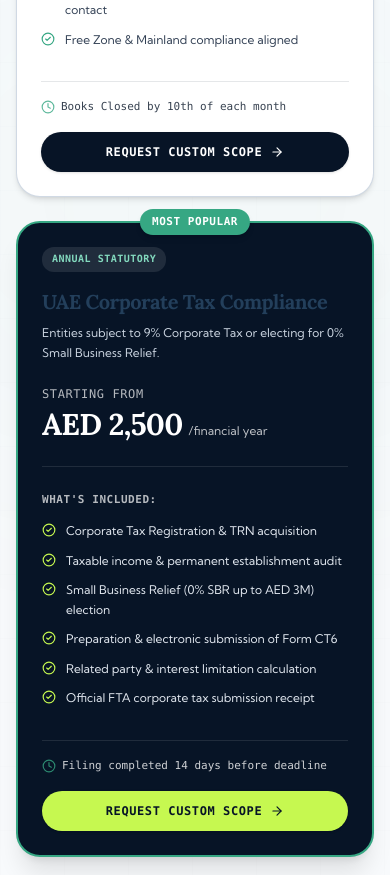
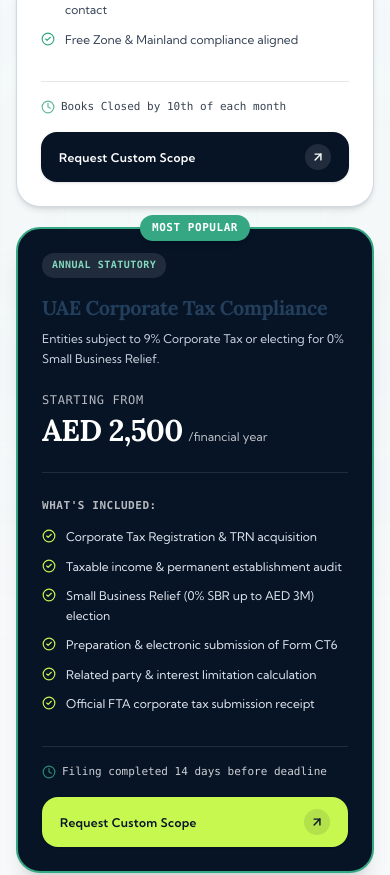
Before and after one commit to BluediamondPVT/auditclue, a Next.js app: page / in a window 390 px wide. Shown: the part 7800-8675 px from the top of the page. Built offline with nearby package versions, Linux system fonts and the light colour scheme.

Commit message:
feat: add TestimonialsSection and PricingPackagesSection components

```diff
--- a/src/components/PricingPackagesSection.tsx
+++ b/src/components/PricingPackagesSection.tsx
@@ -106,7 +106,7 @@ export default function PricingPackagesSection() {
         <div className="absolute top-1/4 left-1/2 -translate-x-1/2 w-[800px] h-[450px] bg-[#36A783]/8 rounded-full blur-[140px]" />
       </div>
 
-      <div className="relative max-w-7xl mx-auto px-4 sm:px-6 lg:px-8 z-10">
+      <div className="relative w-full max-w-[1600px] 2xl:max-w-[1720px] mx-auto px-4 sm:px-6 lg:px-10 xl:px-12 z-10">
         {/* Header */}
         <div className="max-w-3xl mx-auto text-center mb-16 sm:mb-20">
           <div className="inline-flex items-center gap-2 bg-[#EAF4F0] text-[#216D56] border border-[#36A783]/30 px-3.5 py-1.5 rounded-full text-xs font-semibold tracking-wider uppercase mb-4 font-mono shadow-xs">
@@ -123,12 +123,12 @@ export default function PricingPackagesSection() {
           </p>
         </div>
 
-        {/* 4 Pricing Cards Grid */}
-        <div className="grid grid-cols-1 md:grid-cols-2 lg:grid-cols-4 gap-6 items-stretch">
+        {/* 4 Pricing Cards Grid (Fluid Wide Container Layout) */}
+        <div className="grid grid-cols-1 sm:grid-cols-2 lg:grid-cols-4 gap-5 xl:gap-7 items-stretch">
           {PRICING_PLANS.map((plan) => (
             <div
               key={plan.id}
-              className={`rounded-3xl p-6 sm:p-7 flex flex-col justify-between transition-all duration-300 relative ${
+              className={`rounded-3xl p-6 sm:p-7 xl:p-8 flex flex-col justify-between transition-all duration-300 relative ${
                 plan.popular
                   ? "bg-[#071426] text-white border-2 border-[#36A783] shadow-xl hover:-translate-y-1"
                   : "bg-white text-[#071426] border border-[#CBD5E1]/90 shadow-md hover:border-[#36A783] hover:-translate-y-1"
@@ -201,24 +201,62 @@ export default function PricingPackagesSection() {
                 </div>
               </div>
 
-              {/* Bottom Action & SLA */}
+              {/* Bottom Action & SLA with Signature Liquid/Kinetic Button */}
               <div className="pt-4 border-t border-current/10 space-y-4">
                 <div className="flex items-center gap-1.5 text-[11px] font-mono opacity-80">
                   <Clock className="w-3.5 h-3.5 shrink-0 text-[#36A783]" />
                   <span className="truncate">{plan.sla}</span>
                 </div>
 
-                <a
-                  href="#consultation"
-                  className={`w-full inline-flex items-center justify-center gap-2 py-3 px-4 rounded-xl text-xs font-mono font-bold uppercase tracking-wider transition-all shadow-sm ${
+                <Link
+                  href="/#consult-form"
+                  className={`group/btn relative w-full inline-flex items-center justify-between overflow-hidden rounded-2xl py-3 px-4.5 text-xs font-semibold tracking-wide transition-all duration-500 ease-[cubic-bezier(0.16,1,0.3,1)] hover:-translate-y-0.5 active:translate-y-0 active:scale-[0.99] cursor-pointer shadow-sm ${
                     plan.popular
-                      ? "bg-[#C6F850] hover:bg-white text-[#071426]"
-                      : "bg-[#071426] hover:bg-[#216D56] text-white"
+                      ? "bg-[#C6F850] text-[#071426] hover:shadow-lg hover:shadow-[#C6F850]/20"
+                      : "bg-[#071426] text-white hover:shadow-lg hover:shadow-[#071426]/20"
                   }`}
                 >
-                  <span>Request Custom Scope</span>
-                  <ArrowRight className="w-3.5 h-3.5" />
-                </a>
+                  {/* 1. Liquid Fill Wipe */}
+                  <span
+                    className={`absolute inset-0 transition-transform duration-500 ease-[cubic-bezier(0.76,0,0.24,1)] translate-y-full group-hover/btn:translate-y-0 rounded-2xl ${
+                      plan.popular ? "bg-[#FFFFFF]" : "bg-[#36A783]"
+                    }`}
+                    aria-hidden="true"
+                  />
+
+                  {/* 2. Kinetic Text Roll / Flip */}
+                  <span className="relative z-10 block overflow-hidden leading-tight font-sans">
+                    <span className="block transition-transform duration-500 ease-[cubic-bezier(0.16,1,0.3,1)] group-hover/btn:-translate-y-full">
+                      Request Custom Scope
+                    </span>
+                    <span
+                      className={`absolute top-0 left-0 block translate-y-full transition-transform duration-500 ease-[cubic-bezier(0.16,1,0.3,1)] group-hover/btn:translate-y-0 ${
+                        plan.popular ? "text-[#071426]" : "text-white"
+                      }`}
+                      aria-hidden="true"
+                    >
+                      Request Custom Scope
+                    </span>
+                  </span>
+
+                  {/* 3. Dual-Arrow Flight Portal Badge */}
+                  <span
+                    className={`relative z-10 flex h-6.5 w-6.5 shrink-0 items-center justify-center overflow-hidden rounded-full transition-all duration-500 ${
+                      plan.popular
+                        ? "bg-[#071426]/10 group-hover/btn:bg-[#071426] text-[#071426] group-hover/btn:text-white"
+                        : "bg-white/10 group-hover/btn:bg-white text-white group-hover/btn:text-[#071426]"
+                    }`}
+                  >
+                    <ArrowUpRight
+                      className="absolute h-3.5 w-3.5 transition-all duration-300 ease-[cubic-bezier(0.16,1,0.3,1)] group-hover/btn:translate-x-4 group-hover/btn:-translate-y-4 group-hover/btn:opacity-0"
+                      strokeWidth={2.4}
+                    />
+                    <ArrowUpRight
+                      className="absolute h-3.5 w-3.5 -translate-x-4 translate-y-4 opacity-0 transition-all duration-300 ease-[cubic-bezier(0.16,1,0.3,1)] group-hover/btn:translate-x-0 group-hover/btn:translate-y-0 group-hover/btn:opacity-100"
+                      strokeWidth={2.4}
+                    />
+                  </span>
+                </Link>
               </div>
             </div>
           ))}
--- a/src/components/TestimonialsSection.tsx
+++ b/src/components/TestimonialsSection.tsx
@@ -120,7 +120,7 @@ export default function TestimonialsSection() {
 
   return (
     <section id="testimonials" className="py-24 sm:py-32 bg-white text-[#071426] border-b border-[#E2E8F0] relative overflow-hidden">
-      <div className="max-w-7xl mx-auto px-4 sm:px-6 lg:px-8 relative z-10">
+      <div className="w-full max-w-[1600px] 2xl:max-w-[1720px] mx-auto px-4 sm:px-6 lg:px-10 xl:px-12 relative z-10">
         {/* Header */}
         <div className="max-w-3xl mb-14 sm:mb-16">
           <div className="inline-flex items-center gap-2 bg-[#EAF4F0] text-[#216D56] border border-[#36A783]/30 px-3.5 py-1.5 rounded-full text-xs font-semibold tracking-wider uppercase mb-4 font-mono shadow-xs">
```
